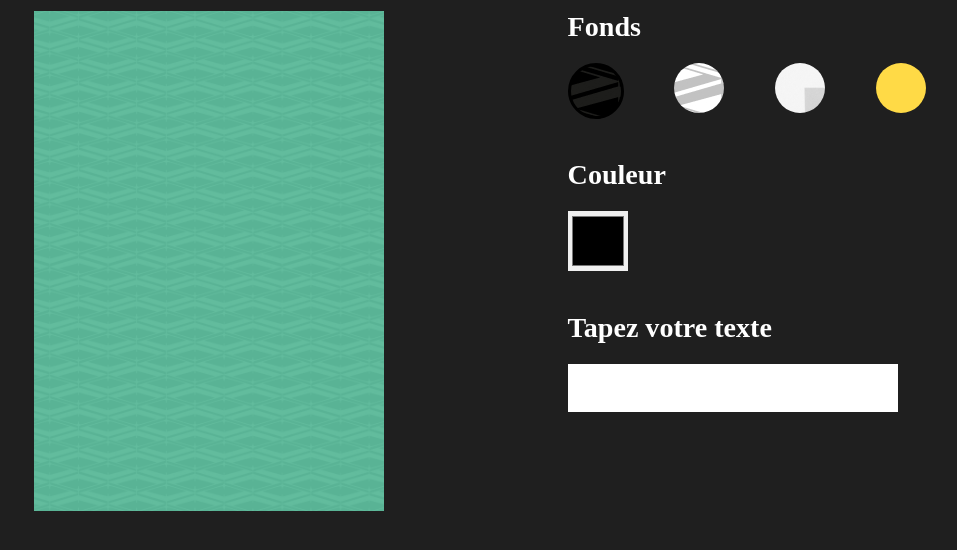
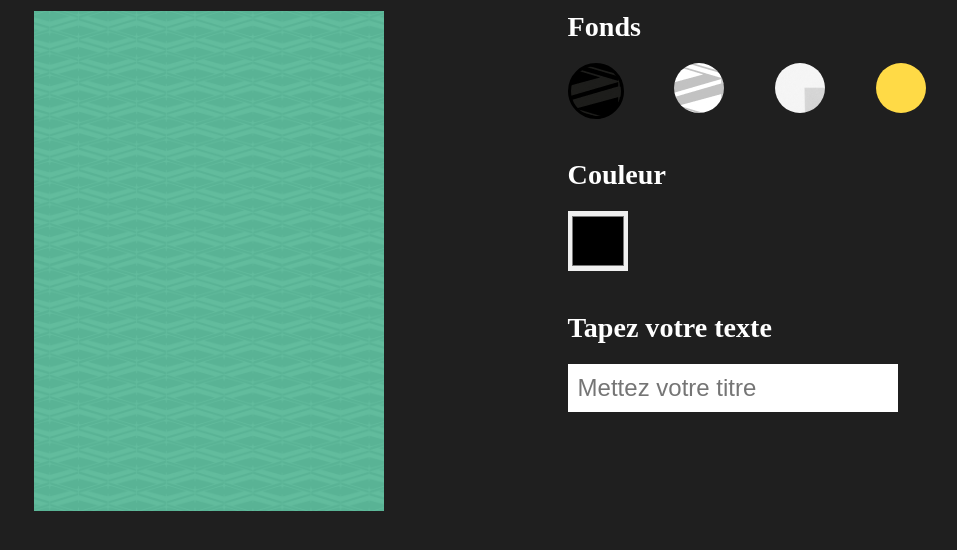
Before and after one commit to Sambny/magazine, a plain HTML site: page ProjetGénéral/choix-background.html in a window 1280 px wide. Shown: the part 158-708 px from the top of the page, without its empty margins (162-1119 px from the left). Drawn offline with Linux system fonts and the light colour scheme; a web font is replaced by a local one.

Commit message:
save 020523 15h37

```diff
--- a/ProjetGénéral/choix-background.html
+++ b/ProjetGénéral/choix-background.html
@@ -48,7 +48,7 @@
 
                 <div class="texte-bloc">
                     <h3>Tapez votre texte</h3>
-                    <input type="text" id="entre-texte">
+                    <input type="text" id="entre-texte" placeholder="Mettez votre titre">
                 </div>
 
 
```
